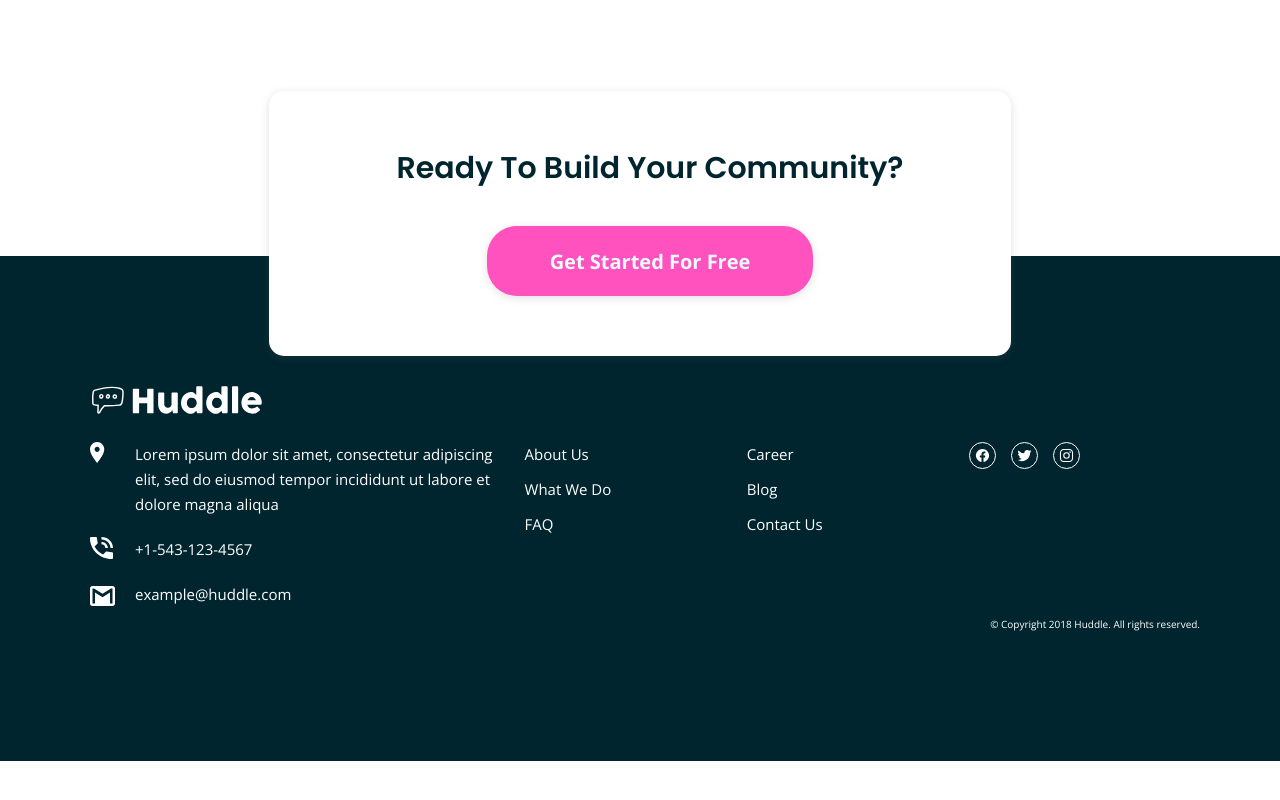
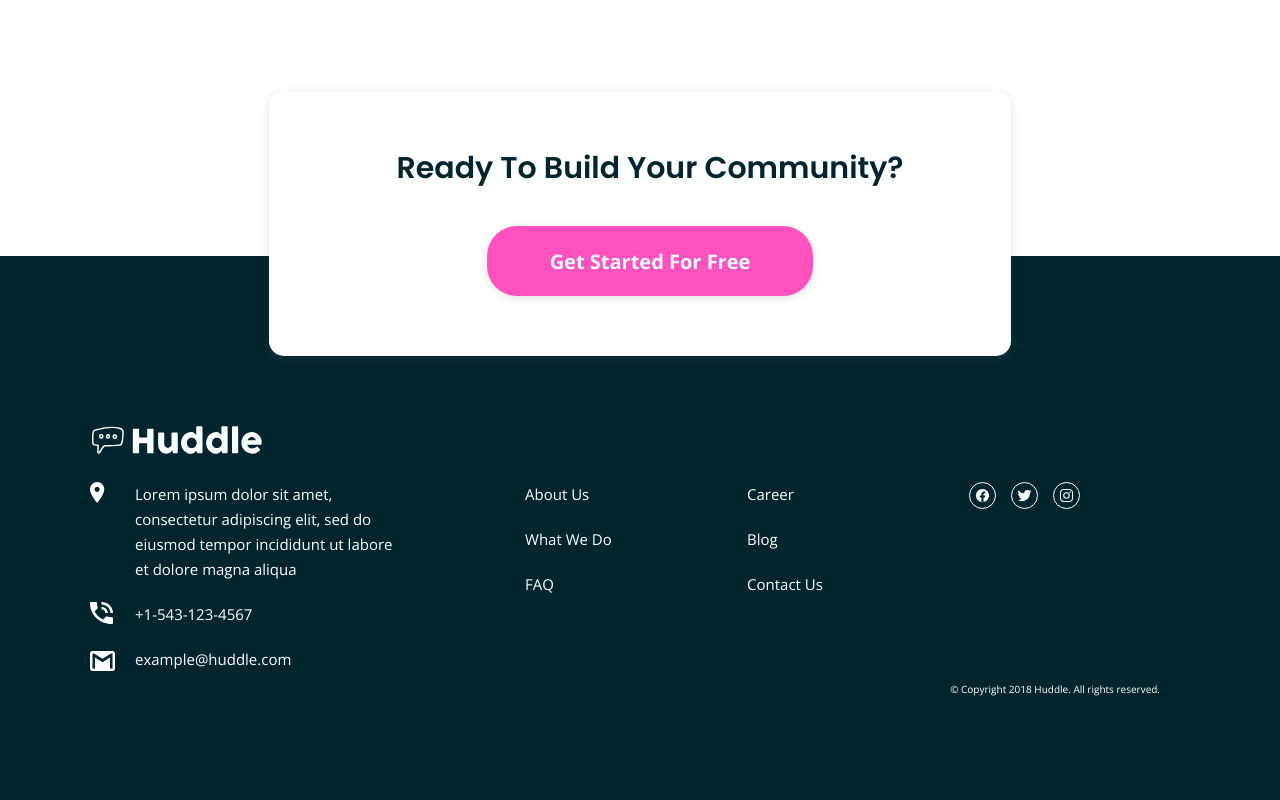
Before and after one commit to BC-MAY-21-ROR/kata-01-diseno-web-k1-ca-reilero-12, a plain HTML site: page index.html in a window 1280 px wide. Shown: the part 2079-2879 px from the top of the page. Before the commit the page ends 2840 px from the top, so only its background shows below. Drawn offline with nearby package versions, Linux system fonts and the light colour scheme; files that its build step writes are made by us from their sources.

Commit message:
kata finish

```diff
--- a/styles/components/_footer.scss
+++ b/styles/components/_footer.scss
@@ -14,7 +14,7 @@ footer{
 
     }
     @include desktop{
-        padding: 130px 80px 130px;
+        padding: 170px 80px 130px;
 
     }
     .info{
@@ -28,6 +28,12 @@ footer{
 
         p{
             margin-bottom: 10px;
+
+            @include desktop{
+                margin-bottom: 20px;
+            };
+
+
 
             span {
                 width: 25px;
@@ -43,7 +49,8 @@ footer{
 
             @include desktop{
                 width: 40%;
-                padding-right: 20px;
+                padding-right: 120px;
+
             }
 
             figure {
@@ -149,5 +156,7 @@ footer{
     text-align: center;
     @include desktop{
         text-align: right;
+        margin-right: 40px;
+
     }
 }
```
